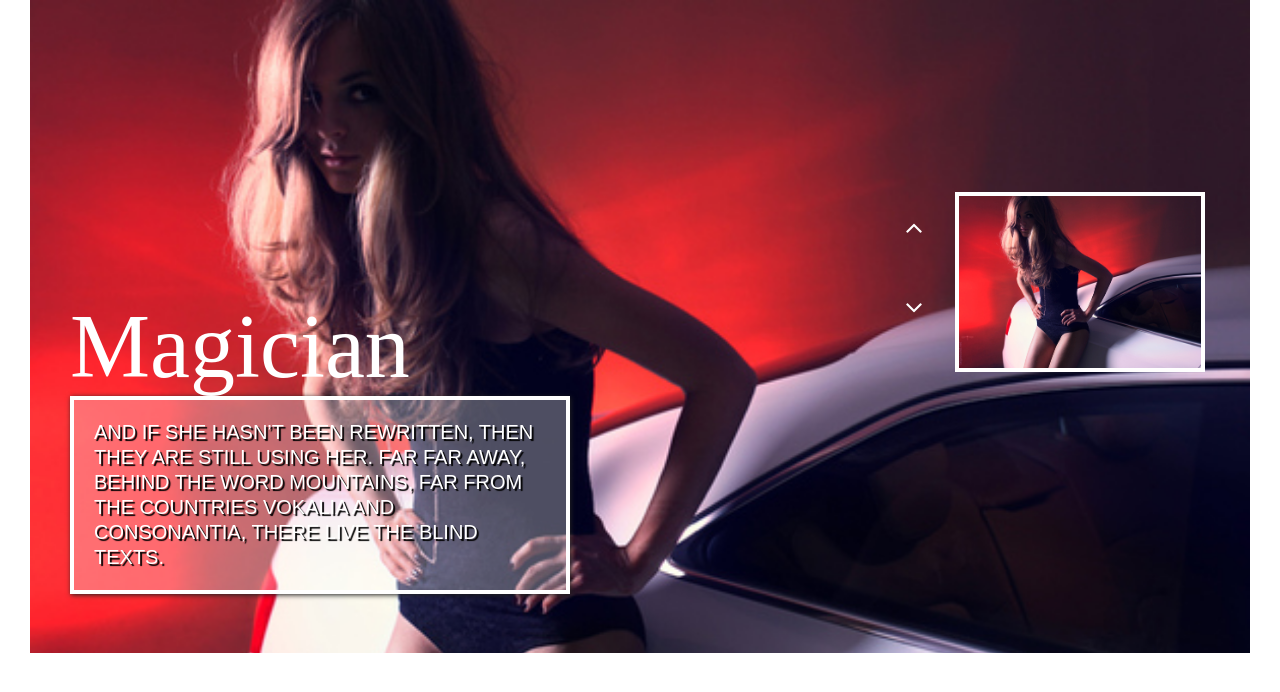
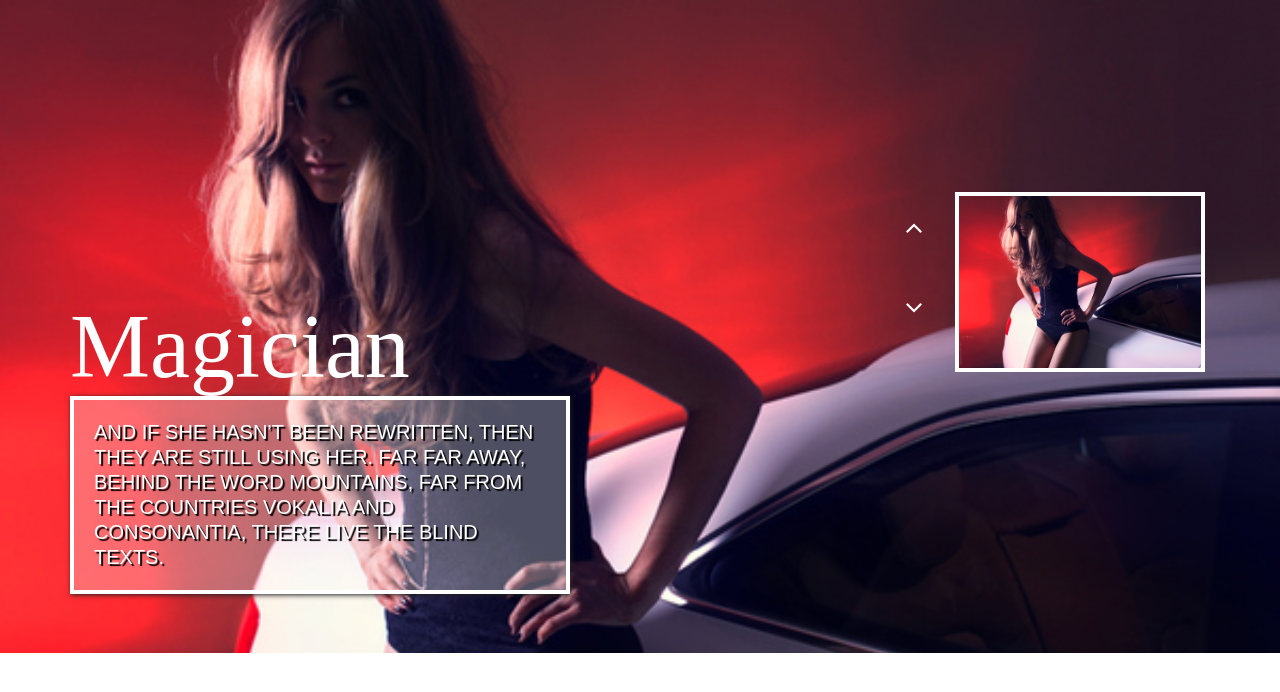
Before and after one commit to amirKenul/jqSlider, a plain HTML site: page initializr/index.html in a window 1280 px wide. Drawn offline with Linux system fonts and the light colour scheme.

Commit message:
some changes

```diff
--- a/initializr/css/main.css
+++ b/initializr/css/main.css
@@ -1,3 +1,9 @@
+
+.container-fluid{
+	padding-left: 0px;
+	padding-right: 0px;
+}
+
 *{
 	margin:0;
 	padding:0;
--- a/initializr/js/main.js
+++ b/initializr/js/main.js
@@ -49,13 +49,13 @@ $(function(){
 
 })*/
 
-var height:653;
+var height=653;
 var countslide=1;
 
 var $slider= $("#containerSlide");
 var $slidecont = $slider. find(".allslide");
 var $slides = $slidecont.find("#slider");
-
+/*
 $("#downBut").on("click",function(){
 
 $slidecont.animate({"margin-top":"-="+height});
@@ -66,4 +66,12 @@ if(countslide==$slides){
 	$slidecont.css("margin-top",0);
 }
 
+})*/
+
+$("#downBut").on("click",function(){
+	$(".allslide").css({
+	 "margin-top": "-="+height+"px"});
+
+
+
 })
```
